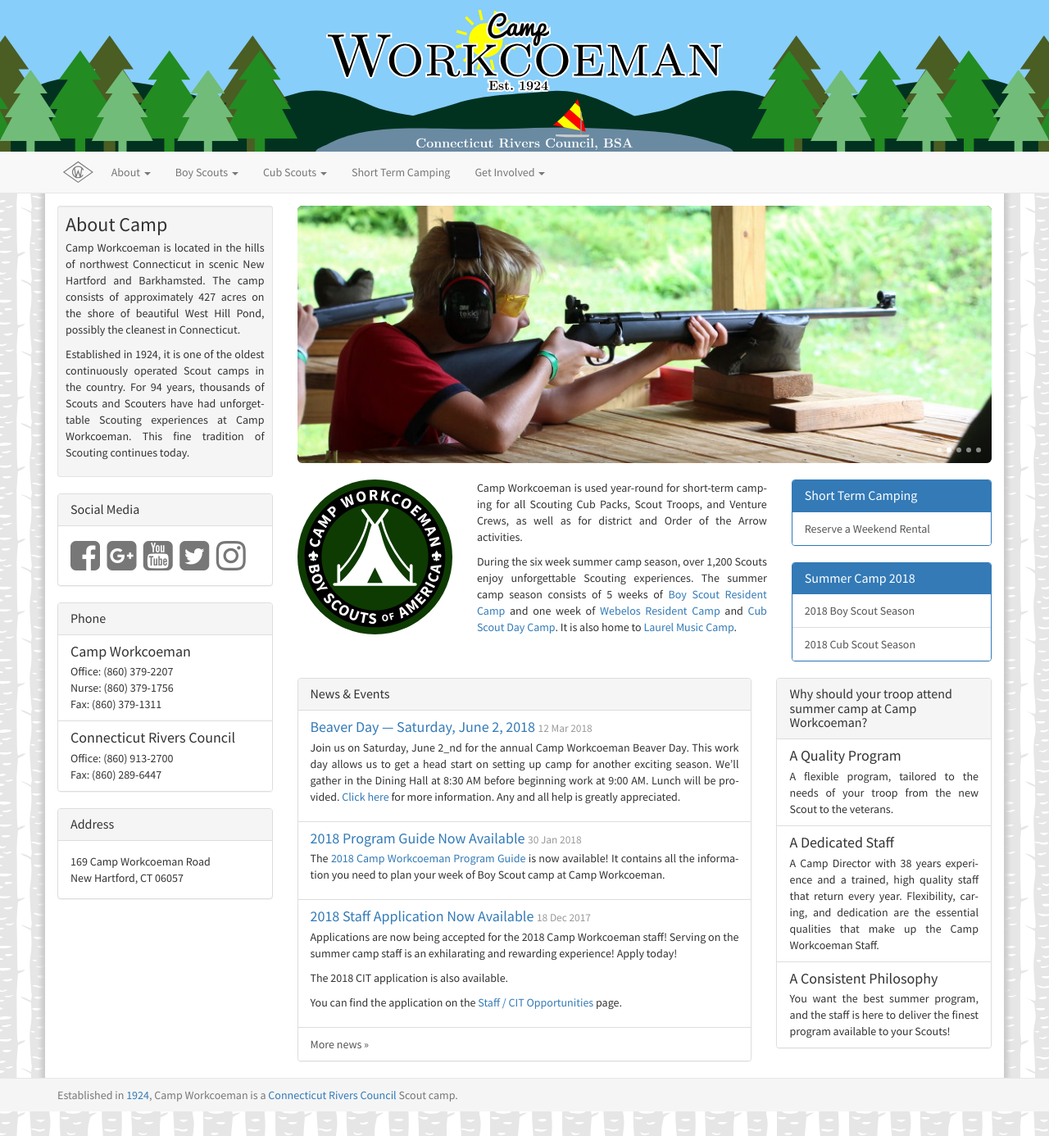
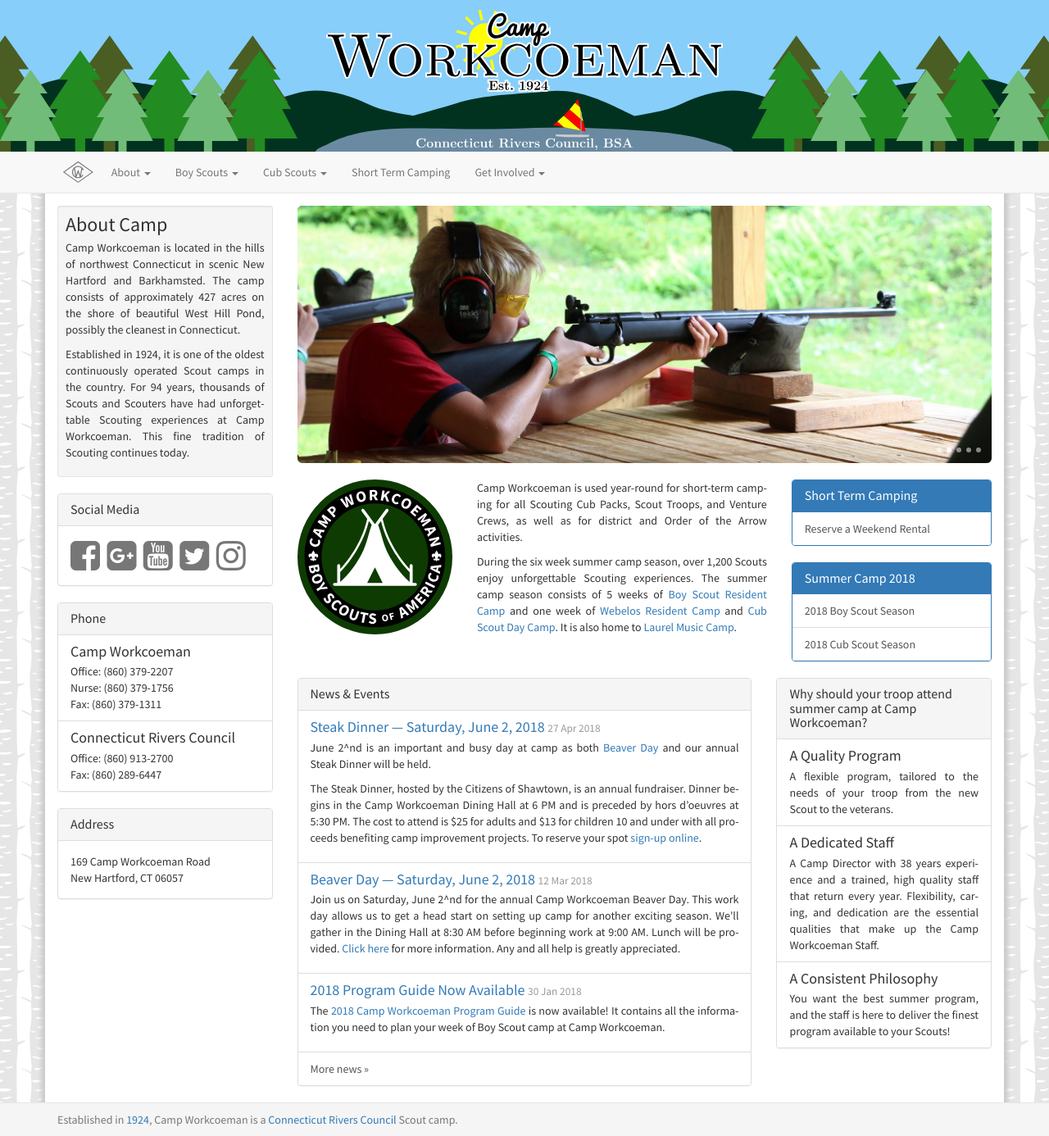
Before and after one commit to campworkcoeman/campworkcoeman.org, a Jekyll site: the page built from index.html, in a window 1280 px wide. Shown: the whole page at 82% size. Built offline with Jekyll 4.4.1, drawn with Linux system fonts in a browser that asks for light colours; nearby versions of some CDN libraries; Markdown is read by kramdown in place of the engine named in the settings.

Commit message:
Add Steak Dinner news article.

```diff
--- /dev/null
+++ b/about/news/_posts/2018-04-27-steak-dinner.md
@@ -0,0 +1,9 @@
+---
+published: true
+layout: news-item
+title: Steak Dinner &mdash; Saturday, June 2, 2018
+---
+
+June 2^nd is an important and busy day at camp as both [Beaver Day]({{ site.url }}/about/news/2018/03/12/2018-beaver-day/) and our annual Steak Dinner will be held.
+
+The Steak Dinner, hosted by the Citizens of Shawtown, is an annual fundraiser. Dinner begins in the Camp Workcoeman Dining Hall at 6 PM and is preceded by hors d'oeuvres at 5:30 PM. The cost to attend is $25 for adults and $13 for children 10 and under with all proceeds benefiting camp improvement projects. To reserve your spot [sign-up online](https://www.ctrivers.org/event/camp-workcoeman-annual-steak-or-chicken-barbecue/8772).
```
Also changed, not shown: about/news/_posts/2018-03-12-2018-beaver-day.md (+1 -1 lines).
